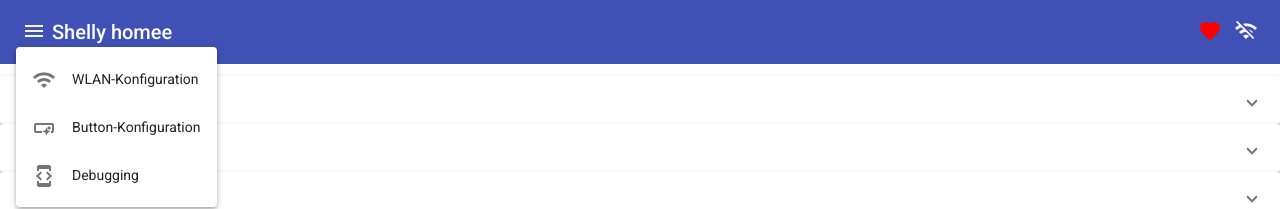
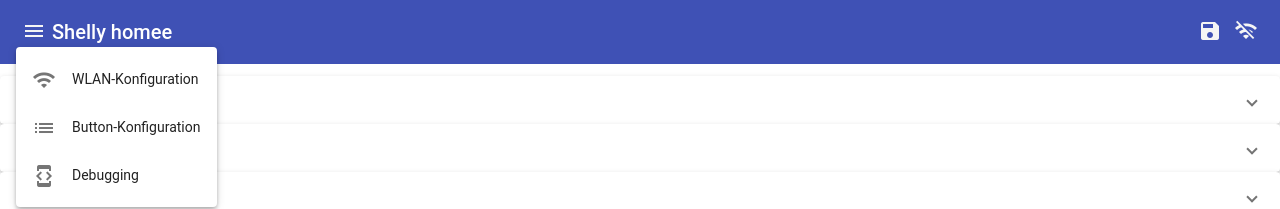
Before and after one commit to DanielKnoop/ShellyConfig, an Angular app: page / in a window 1280 px wide. Both pictures are taken after a click on the button "menu". Shown: the top 209 px of the page. Built offline with nearby package versions, Linux system fonts and the light colour scheme.

Commit message:
local only

```diff
--- a/angular.json
+++ b/angular.json
@@ -96,6 +96,8 @@
             ],
             "styles": [
               "./node_modules/@angular/material/prebuilt-themes/indigo-pink.css",
+              "./node_modules/material-icons-font/material-icons-font.css",
+              "./node_modules/roboto-fontface/css/roboto-condensed/roboto-condensed-fontface.css",
               "src/styles.css"
             ],
             "scripts": []
--- a/package.json
+++ b/package.json
@@ -23,6 +23,9 @@
     "@angular/platform-browser": "~12.0.1",
     "@angular/platform-browser-dynamic": "~12.0.1",
     "@angular/router": "~12.0.1",
+    "material-design-icons": "^3.0.1",
+    "material-icons-font": "^2.1.0",
+    "roboto-fontface": "^0.10.0",
     "rxjs": "~6.6.0",
     "tslib": "^2.1.0",
     "zone.js": "~0.11.4"
--- a/src/app/conf/buttonsconfig/buttonsconfig.component.css
+++ b/src/app/conf/buttonsconfig/buttonsconfig.component.css
@@ -0,0 +1,3 @@
+.button-type {
+    margin: 5px;
+}
--- a/src/app/conf/buttonsconfig/buttonsconfig.component.html
+++ b/src/app/conf/buttonsconfig/buttonsconfig.component.html
@@ -1,8 +1,13 @@
 <mat-slide-toggle [(ngModel)]="enable">Enable</mat-slide-toggle>
 <div *ngIf="enable" >
     <mat-card >
-        <mat-radio-group [(ngModel)]="buttonType">
-            <mat-radio-button *ngFor="let t of buttonTypes" [value]="t">{{t}}</mat-radio-button>
-        </mat-radio-group>
+        <mat-card-title>Buttontyp</mat-card-title>
+        <mat-card-content>
+            <mat-radio-group [(ngModel)]="buttonType">
+            <span class="button-type" *ngFor="let type of buttonTypes | keyvalue" >
+                <mat-radio-button [value]="type.key">{{type.value}}</mat-radio-button>
+            </span>
+            </mat-radio-group>
+        </mat-card-content>
     </mat-card>
 </div>
--- a/src/app/conf/buttonsconfig/buttonsconfig.component.ts
+++ b/src/app/conf/buttonsconfig/buttonsconfig.component.ts
@@ -13,6 +13,6 @@ export class ButtonsconfigComponent implements OnInit {
   }
 
   enable: boolean = false
-  buttonType: string = "push";
-  buttonTypes: string[] = ["push","toggle"]
+  buttonType: Number = 1;
+  buttonTypes = new Map([[1, 'Taster'], [2, 'Schalter']]);
 }
--- a/src/app/menu/maintoolbar/maintoolbar.component.html
+++ b/src/app/menu/maintoolbar/maintoolbar.component.html
@@ -7,8 +7,8 @@
     </button>
     <span>Shelly homee</span>
     <span class="example-spacer"></span>
-    <button mat-icon-button class="example-icon favorite-icon" aria-label="Example icon-button with heart icon">
-      <mat-icon>favorite</mat-icon>
+    <button mat-icon-button class="example-icon" aria-label="Example icon-button with heart icon">
+      <mat-icon>save</mat-icon>
     </button>
     <button mat-icon-button class="example-icon" aria-label="Example icon-button with share icon">
       <mat-icon>wifi_off</mat-icon>
@@ -19,7 +19,7 @@
         <span>WLAN-Konfiguration</span>
       </button>
       <button mat-menu-item>
-        <mat-icon>smart_button</mat-icon>
+        <mat-icon>list</mat-icon>
         <span>Button-Konfiguration</span>
       </button>
       <button mat-menu-item>
--- a/src/index.html
+++ b/src/index.html
@@ -6,9 +6,9 @@
   <base href="/">
   <meta name="viewport" content="width=device-width, initial-scale=1">
   <link rel="icon" type="image/x-icon" href="favicon.ico">
-  <link rel="preconnect" href="https://fonts.gstatic.com">
+  <!--<link rel="preconnect" href="https://fonts.gstatic.com">
   <link href="https://fonts.googleapis.com/css2?family=Roboto:wght@300;400;500&display=swap" rel="stylesheet">
-  <link href="https://fonts.googleapis.com/icon?family=Material+Icons" rel="stylesheet">
+  <link href="https://fonts.googleapis.com/icon?family=Material+Icons" rel="stylesheet">-->
 </head>
 <body class="mat-typography">
   <app-root></app-root>
--- a/src/styles.css
+++ b/src/styles.css
@@ -1,4 +1,7 @@
 /* You can add global styles to this file, and also import other style files */
+
+
+@import '~material-design-icons/iconfont/material-icons.css';
 
 html, body { height: 100%; }
 body { margin: 0; font-family: Roboto, "Helvetica Neue", sans-serif; }
```
Also changed, not shown: 1 other file (tests, documents, lock files or other folders).
